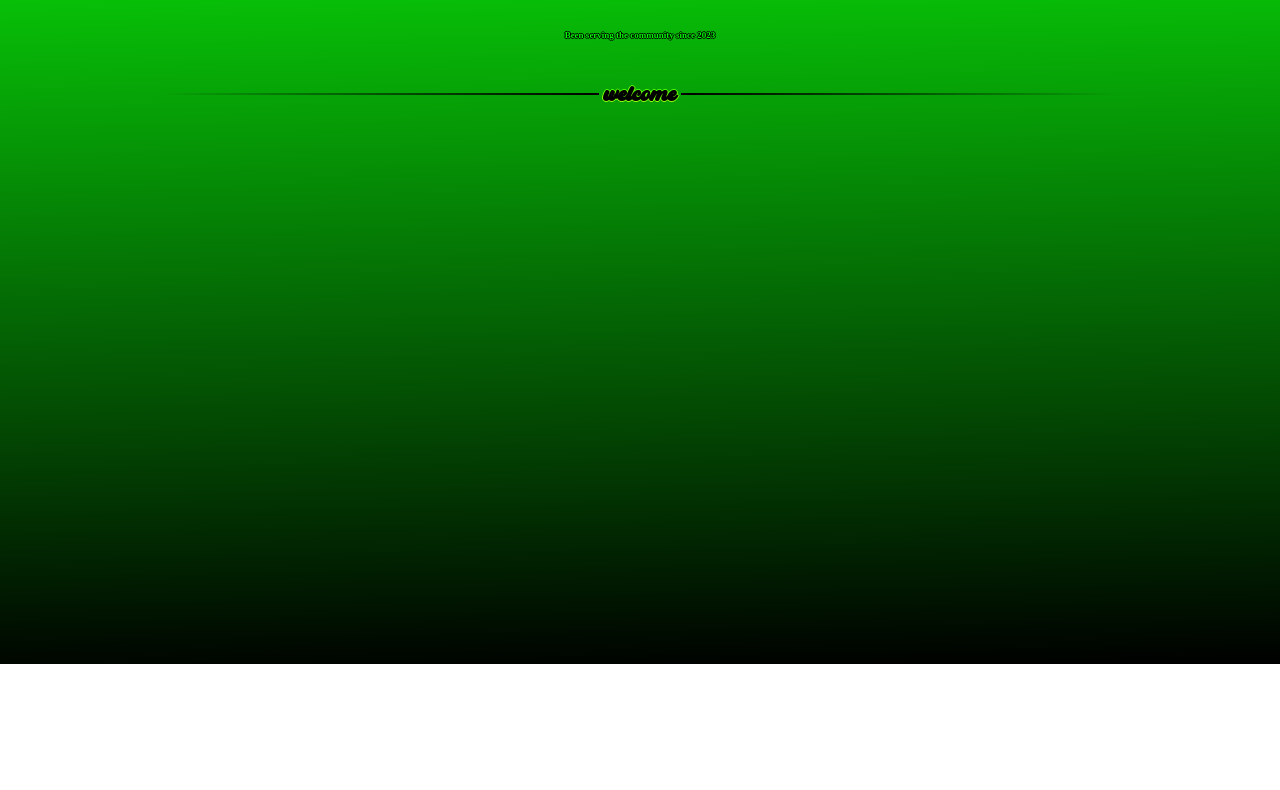
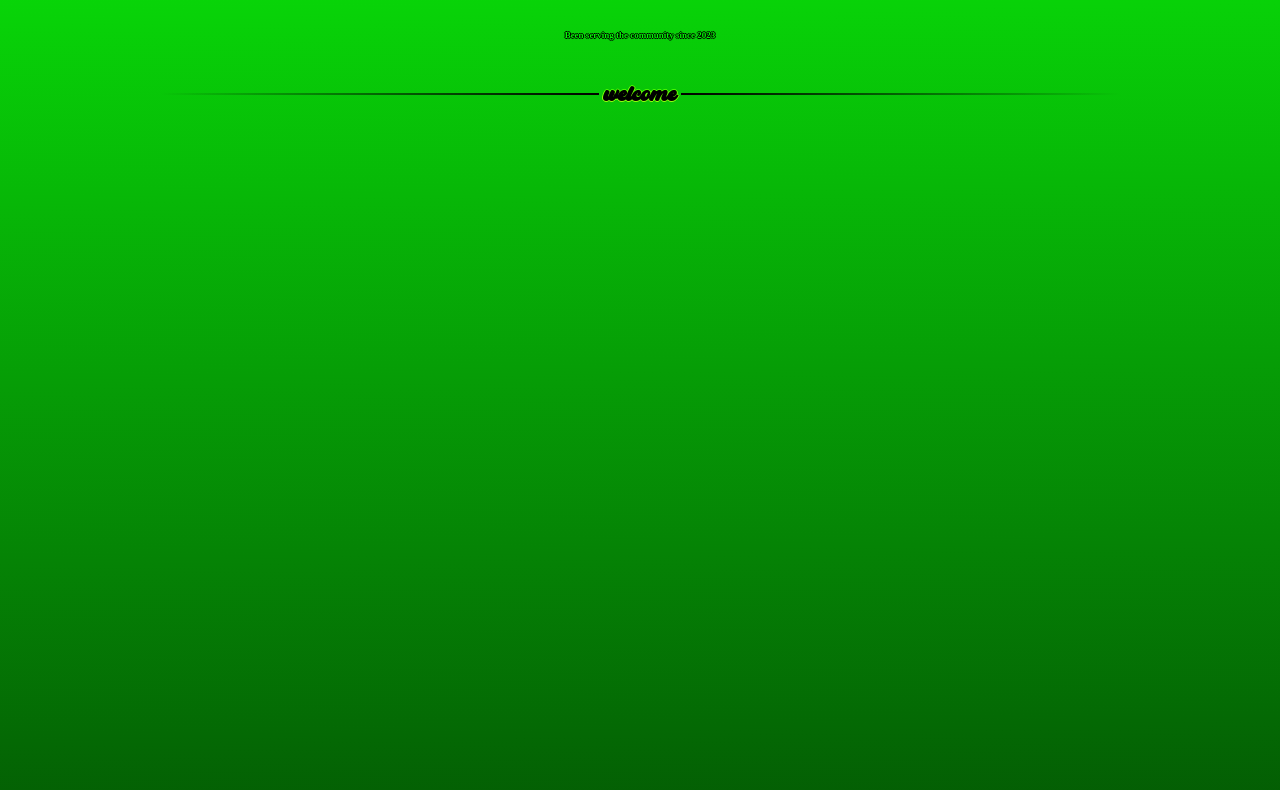
Before and after one commit to TR-ASHcoder/HALAL-MUNCHIES, a plain HTML site: page index.htm in a window 1280 px wide. Shown: the part 160-950 px from the top of the page. Before the commit the page ends 824 px from the top, so only its background shows below. Drawn offline with Linux system fonts and the light colour scheme.

Commit message:
added favicon and fixed page height

```diff
--- a/style.css
+++ b/style.css
@@ -37,7 +37,7 @@ span{
 
 /* height of page for gradient */
 html{
-    height: 103%;
+    height: 200%;
 }
 
 /* divider */
```
